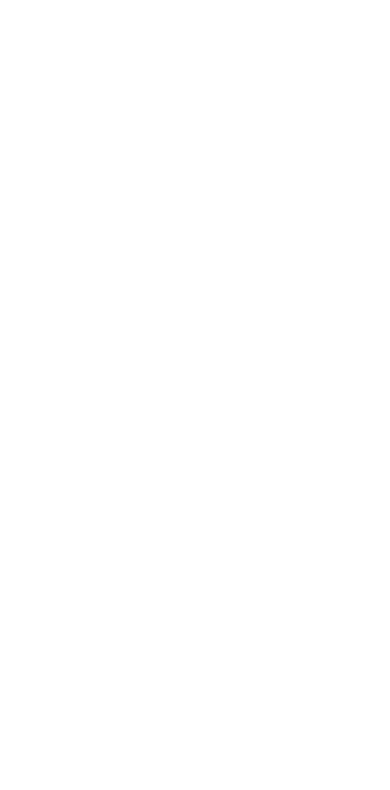
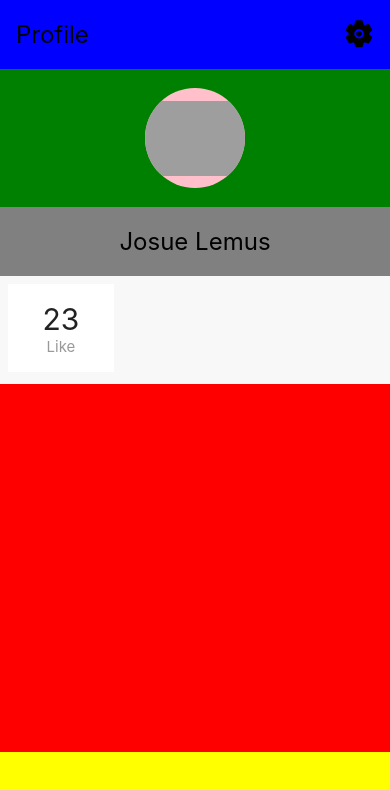
Before and after one commit to vandres-arana/moviesApp, a React Native app: screen / in a window 390 px wide. Shown: the top 790 px of the page. Built offline with nearby package versions, Linux system fonts and the light colour scheme; grey boxes are pictures that could not be loaded.

Commit message:
create top container with user name and profile image

```diff
--- a/screens/ProfileScreen.tsx
+++ b/screens/ProfileScreen.tsx
@@ -1,5 +1,8 @@
 import React, { Component } from 'react';
-import { View } from 'react-native';
+import { Text, View, Image, Dimensions, StyleSheet, TouchableOpacity } from 'react-native';
+import { LinearGradient } from 'expo-linear-gradient';
+import { StatusBar } from 'expo-status-bar';
+import { Ionicons } from '@expo/vector-icons';
 import Constants from 'expo-constants';
 type ProfileScreenProps = {
     image: string;
@@ -12,6 +15,7 @@
 export class ProfileScreen extends Component<ProfileScreenProps> {
     constructor(props: ProfileScreenProps) {
         super(props);
+        console.log('Movie Detail', props);
     }
     render() {
         const {
@@ -23,8 +27,44 @@
             movies
         } = this.props;
         return (
-            <View style={{ flex: 1, marginTop: Constants.statusBarHeight }}>
+            <View style={{flex:1,marginTop: Constants.statusBarHeight, backgroundColor:"#F8F8F8"}}>
+                <StatusBar style="dark" />
+                <View style={{flex:3,backgroundColor:'red'}}>
+                    <View style={{flex:1, backgroundColor:'blue', flexDirection:'row', justifyContent:'space-between'
+                ,paddingHorizontal:16, alignItems:'center'}}>
+                        <Text style={{fontSize:24}}>Profile</Text>
 
+                        <Ionicons name="settings" size={30} color="black" />
+
+                    </View>
+                    <View style={{flex:2, backgroundColor:'green',justifyContent:'center',alignItems:'center'}}>
+                        <View style={{width:100,height:100, backgroundColor:'pink', borderRadius:50}}>
+                        <Image style={{height:100,width:100, borderRadius:50}}
+                            resizeMode='contain'
+                            source={{
+                                uri: image,
+                            }}
+                            />
+                        </View>
+                    </View>
+                    <View style={{flex:1, backgroundColor:'grey',justifyContent:'center'}}>
+                        <Text style={{textAlign:'center',fontSize:24}}>
+                        {name}
+                        </Text>
+                    </View>
+                </View>
+                <View style={{flex:1, backgroundColor:'#F8F8F8',padding:8,borderRadius:10}}>
+                        <View style={{backgroundColor:"#FFFFFF",elevation:50, height:88, width:106, justifyContent:'center',alignItems:'center'}}>
+                            <Text style={{fontSize:30, color:"#222222"}}>{likes}</Text>
+                            <Text style={{fontSize:15, color:"#999999"}}>Like</Text>
+                        </View>
+                </View>
+                <View style={{flex:4,backgroundColor:'red'}}>
+
+                </View>
+                <View style={{flex:1, backgroundColor:'yellow'}}>
+
+                </View>
 
             </View>
         )
```
